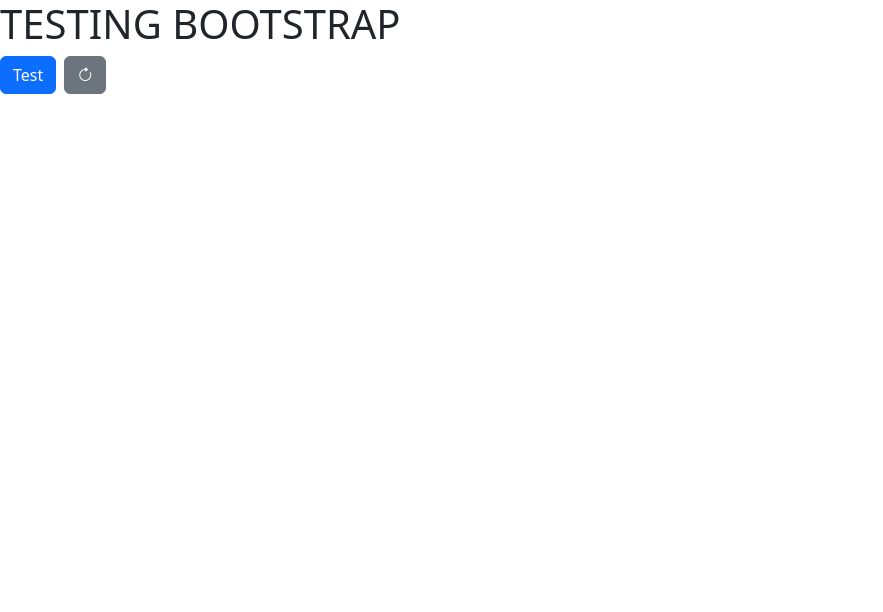
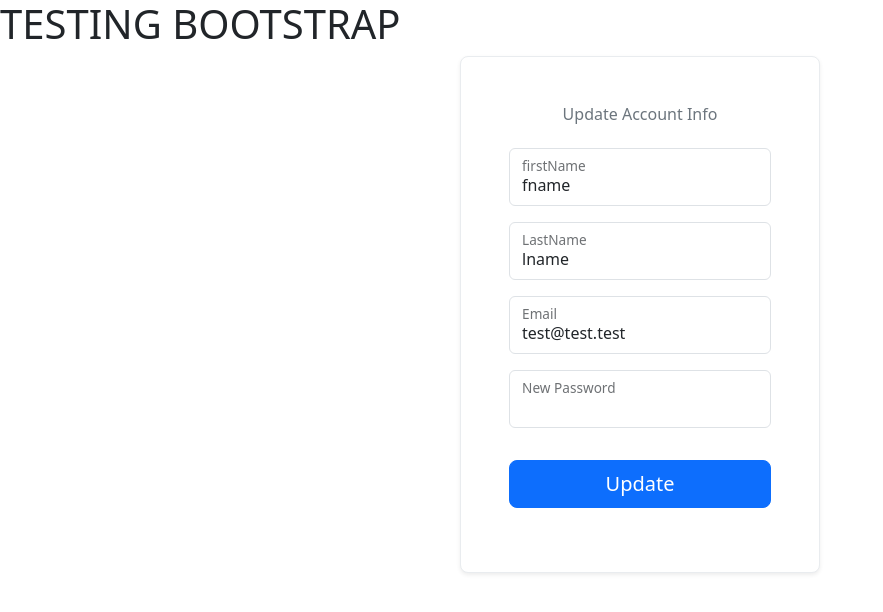
Before and after one commit to Jonathan-Clary/Project2Front-End, a React (Create React App) app in the folder front-end/: page / in a window 1280 px wide. Shown: the top 612 px of the page, without its empty margins (0-883 px from the left). Built offline with nearby package versions, Linux system fonts and the light colour scheme.

Commit message:
update profile info

```diff
--- a/front-end/src/App.tsx
+++ b/front-end/src/App.tsx
@@ -1,13 +1,15 @@
 import React from 'react';
 import './App.css';
 import { Temp } from './components/Temp';
+import UserProfile from './components/user/profile/UserProfile';
 
 const App: React.FC = () => {
   return (
     <div className="App">
 
      <h1>TESTING BOOTSTRAP</h1>
-     <Temp></Temp>
+     {/* <Temp></Temp> */}
+     <UserProfile />
     </div>
   );
 }
--- a/front-end/src/components/user/profile/UserProfile.tsx
+++ b/front-end/src/components/user/profile/UserProfile.tsx
@@ -55,15 +55,23 @@
                 setSuccessMessage("Updated Successfully");
             })
             .catch((error) =>{
-                // if(error.response){
-                //     if(error.response?.status == 401){
-                //         localStorage.clear();
-                //         navigate('/login');
-                //     }
-                //     if(error.response.data.username)
-                //         setUsernameMsg(error.response.data.username);
-                // }
-                // else
+                if(error.response){
+                    if(error.response.status == 401){
+                        // localStorage.clear();
+                        // navigate('/login');
+                    }
+                    else{
+                        if(error.response.email)
+                            setEmailMsg(error.response.email)
+                        if(error.response.firstName)
+                            setFirstNameMsg(error.response.firstName)
+                        if(error.response.lastName)
+                            setLastNameMsg(error.response.lastName)
+                        if(error.response.password)
+                            setPasswordMsg(error.response.password)
+                    }
+                }
+                else // if there was no response (server is off)
                     setMessage("something went wrong.");
             })
             .finally(()=>{setSpin(false)})
@@ -90,7 +98,6 @@
 
         if(input.target.name == "email"){
             let value = input.target.value.trim();
-            console.log(value ,"   ",value.match(isValidEmail))
             setEmail(value);
             if(value.length > 0 && !value.match(isValidEmail))
                 setEmailMsg("please enter a valid email");
@@ -116,27 +123,33 @@
             setDisableBtn(true);
 
         if(userId < 0){
-            api.get('/user/me')
-            .then(function (response) {
-                setUserId(response.data.userId)
-                setFirstName(response.data.firstName);
-                setLastName(response.data.lastName);
-                setEmail(response.data.email);
-            })
-            .catch((error) =>{
+            let user_from_context_api = {"userId":1, "firstName":"fname", "lastName":"lname", "email":"test@test.test"}
+            setUserId(user_from_context_api.userId)
+            setFirstName(user_from_context_api.firstName);
+            setLastName(user_from_context_api.lastName);
+            setEmail(user_from_context_api.email);
+
+            // api.get('/user/me')
+            // .then(function (response) {
+            //     setUserId(response.data.userId)
+            //     setFirstName(response.data.firstName);
+            //     setLastName(response.data.lastName);
+            //     setEmail(response.data.email);
+            // })
+            // .catch((error) =>{
                 // if(error.response){
                 //     if(error.response.status == 401)
                 //         navigate('/login')
                 // }
                 // else
-                    setMessage("something went wrong.");
-            })
+        //             setMessage("something went wrong.");
+        //     })
         }
     });
 
 
     return(
-        <Container>
+        <Container style={{width:'30vw'}}>
             <Card className="border border-light-subtle rounded-3 shadow-sm">
                 <Card.Body className="p-3 p-md-4 p-xl-5 q">
                     <h2 className="fs-6 fw-normal text-center text-secondary mb-4">Update Account Info</h2>
```
